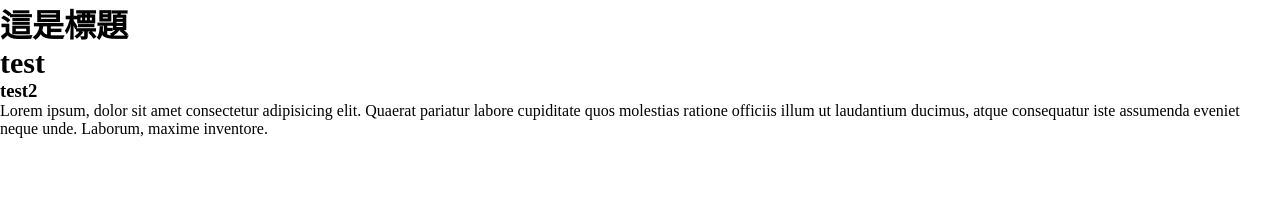
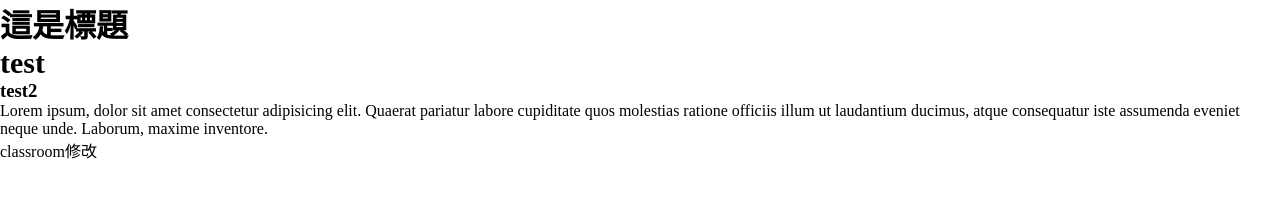
Before and after one commit to hong420-user/project1, a plain HTML site: page index.html in a window 1280 px wide. Drawn offline with Linux system fonts and the light colour scheme.

Commit message:
classroom 修改

```diff
--- a/index.html
+++ b/index.html
@@ -16,5 +16,6 @@
       ducimus, atque consequatur iste assumenda eveniet neque unde. Laborum,
       maxime inventore.
     </p>
+    <p>classroom修改</p>
   </body>
 </html>
```
